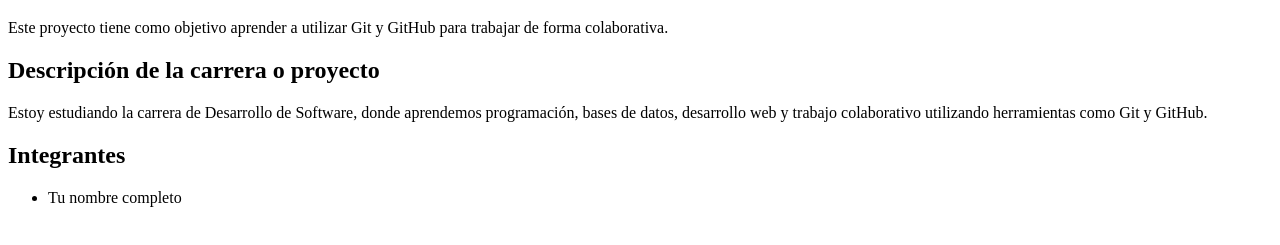
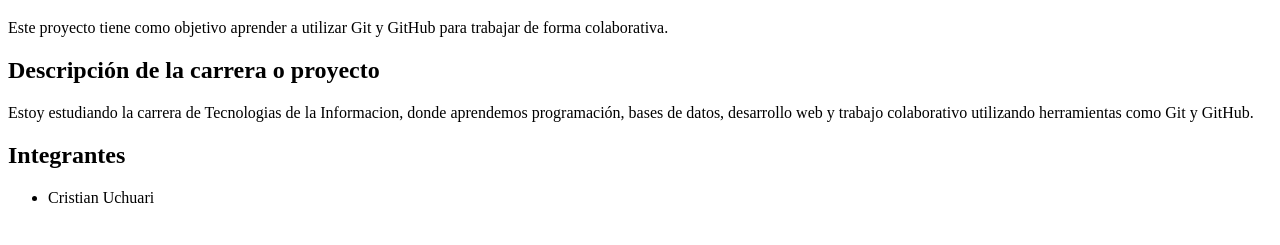
Before and after one commit to cristianuchuari2006-ctrl/mi-primer-proyecto-colaborativo., a plain HTML site: page index.html in a window 1280 px wide. Shown: the part 61-306 px from the top of the page. Drawn offline with Linux system fonts and the light colour scheme.

Commit message:
Update career description and member name in index.html

```diff
--- a/index.html
+++ b/index.html
@@ -16,13 +16,13 @@
     <h2>Descripción de la carrera o proyecto</h2>
 
     <p>
-        Estoy estudiando la carrera de Desarrollo de Software, donde aprendemos programación, bases de datos, desarrollo web y trabajo colaborativo utilizando herramientas como Git y GitHub.
+        Estoy estudiando la carrera de Tecnologias de la Informacion, donde aprendemos programación, bases de datos, desarrollo web y trabajo colaborativo utilizando herramientas como Git y GitHub.
     </p>
 
     <h2>Integrantes</h2>
 
     <ul>
-        <li>Tu nombre completo</li>
+        <li>Cristian Uchuari</li>
     </ul>
 
 </body>
```
